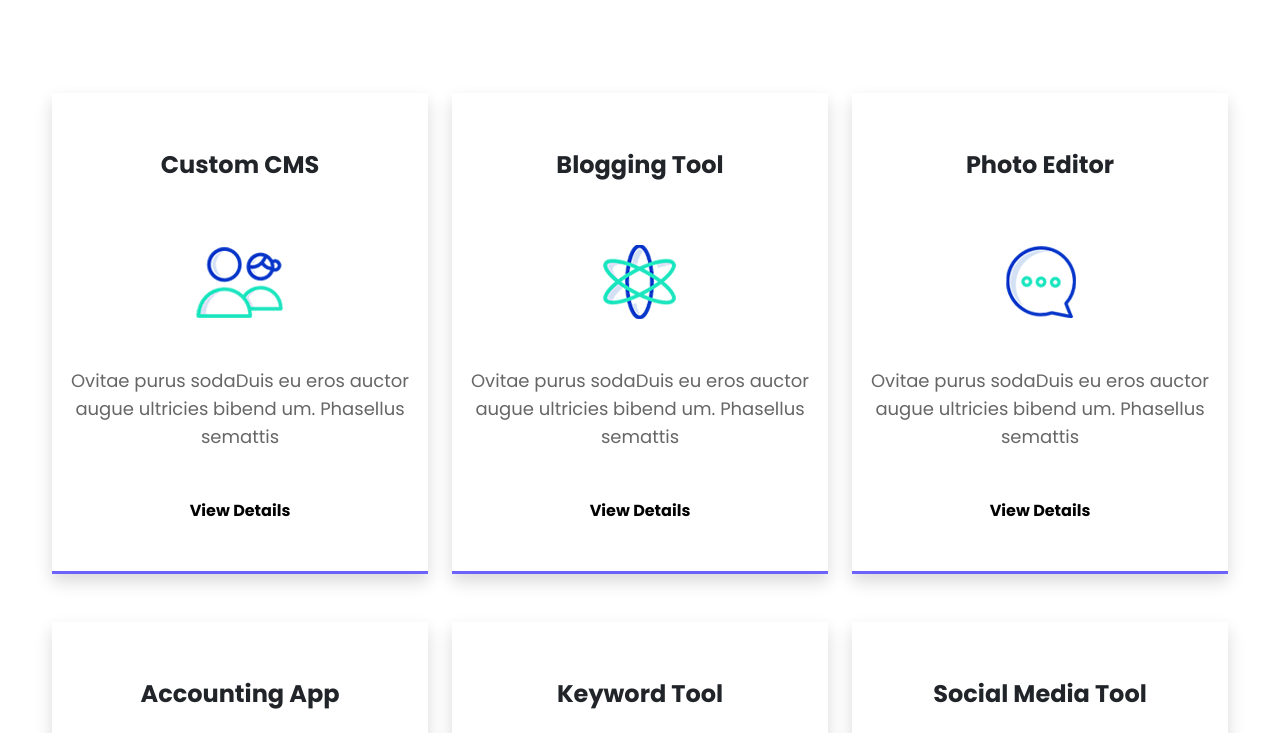
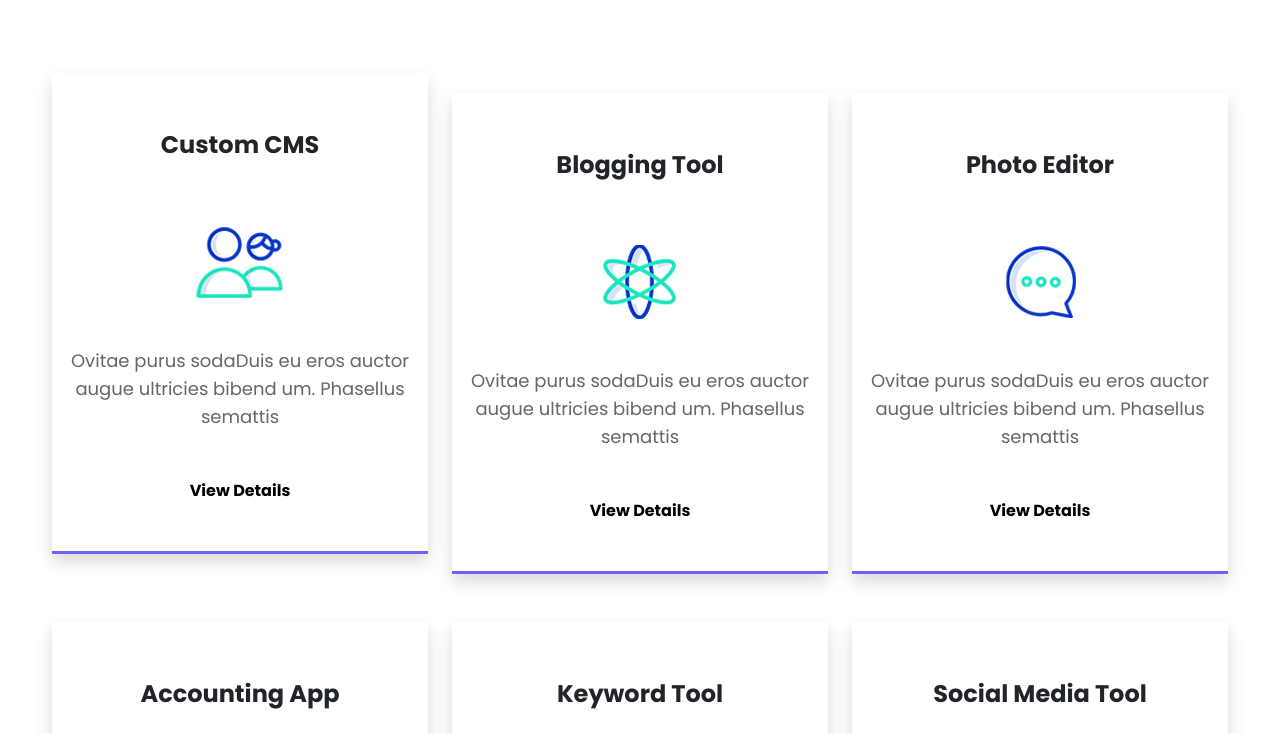
Before and after one commit to rafah91/2050, a plain HTML site: page index.html in a window 1280 px wide. In both pictures the pointer is over the element 240 px from the left and 3866 px from the top of the page. Shown: the part 3533-4266 px from the top of the page. Drawn offline with nearby package versions, Linux system fonts and the light colour scheme; a web font is replaced by a local one.

Commit message:
add transition cards

```diff
--- a/CSS/style.css
+++ b/CSS/style.css
@@ -127,3 +127,24 @@ margin-top: 35px;
     border-bottom: 3px solid #6c63ff;
 
 }
+
+
+
+
+
+
+
+
+
+
+
+
+
+
+
+.mycard{
+    transition: all 0.4s;
+}
+.mycard:hover{
+margin-top: -20px;
+}
```
